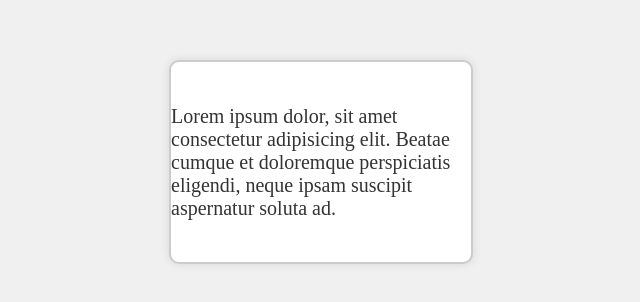
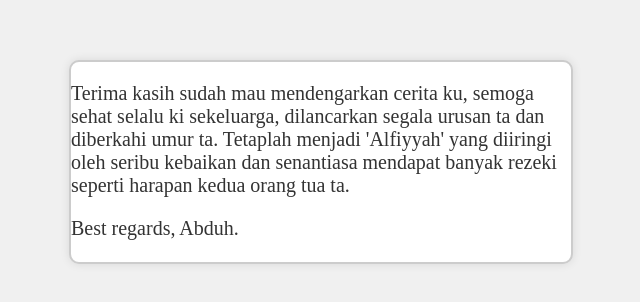
Before and after one commit to abduhkz/abduhkz.github.io, a plain HTML site: page alfiyyah-nabilah.html in a window 1280 px wide. Shown: the part 238-540 px from the top of the page, without its empty margins (319-959 px from the left). Drawn offline with Linux system fonts and the light colour scheme.

Commit message:
Update alfiyyah-nabilah.html

```diff
--- a/alfiyyah-nabilah.html
+++ b/alfiyyah-nabilah.html
@@ -14,15 +14,16 @@
             background-color: #f0f0f0;
         }
         .box {
-            display: flex;
+            display: block;
             justify-content: center;
             align-items: center;
-            width: 300px;
+            width: 500px;
             height: 200px;
             background-color: #fff;
             border: 2px solid #ccc;
             border-radius: 10px;
             box-shadow: 0 0 10px rgba(0, 0, 0, 0.1);
+            margin: auto;
         }
         .box p {
             font-size: 20px;
@@ -32,7 +33,8 @@
 </head>
 <body>
     <div class="box">
-        <p>Lorem ipsum dolor, sit amet consectetur adipisicing elit. Beatae cumque et doloremque perspiciatis eligendi, neque ipsam suscipit aspernatur soluta ad.</p>
+        <p>Terima kasih sudah mau mendengarkan cerita ku, semoga sehat selalu ki sekeluarga, dilancarkan segala urusan ta dan diberkahi umur ta. Tetaplah menjadi 'Alfiyyah' yang diiringi oleh seribu kebaikan dan senantiasa mendapat banyak rezeki seperti harapan kedua orang tua ta. </p>
+        <p>Best regards, Abduh.</p>
     </div>
 </body>
 </html>
```
